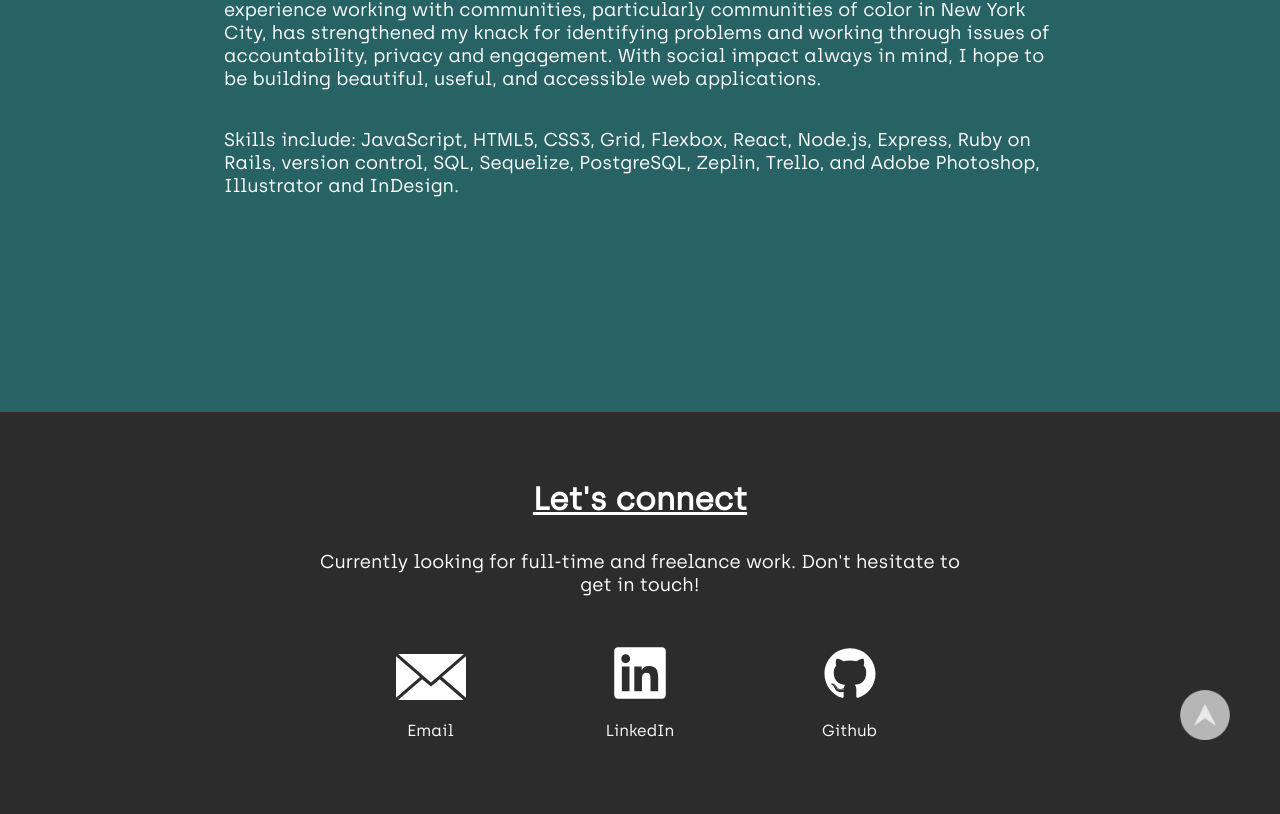
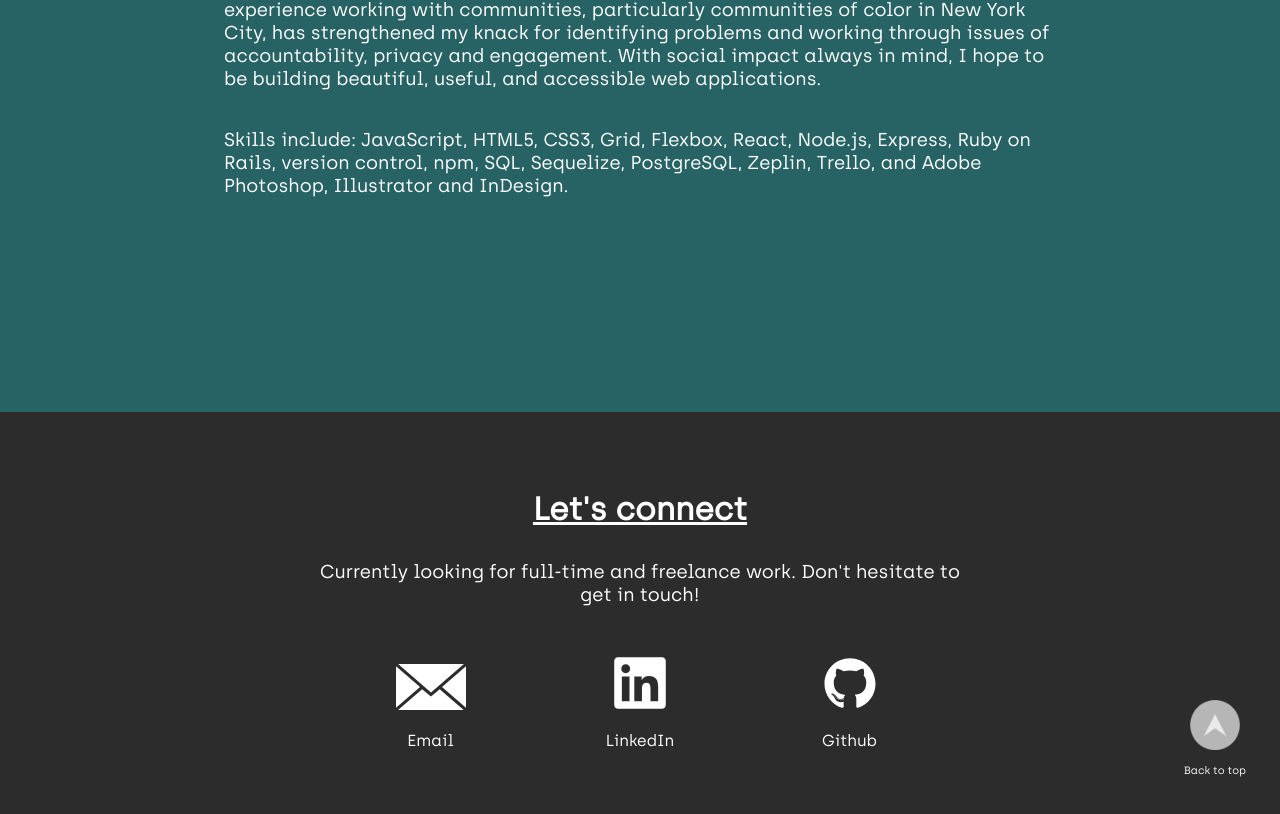
Before and after one commit to lizmoy/portfolio, a React (Create React App) app: page / in a window 1280 px wide. Shown: the part 2247-3061 px from the top of the page. Built offline with nearby package versions, Linux system fonts and the light colour scheme.

Commit message:
add back to top

```diff
--- a/src/App.css
+++ b/src/App.css
@@ -71,7 +71,6 @@ nav {
   height: 80px;
   position: relative;
   z-index: 5;
-  /* left: 40%; */
   display: flex;
   transform: rotate(10.5deg) skew(-18deg);
   top: 20%;
@@ -157,7 +156,6 @@ h3 {
   font-size: 24pt;
   text-decoration-line: underline;
   color:white;
-  /* margin-top: 80px; */
 }
 
 .projects-container {
@@ -307,6 +305,10 @@ h3 {
   margin: 0;
 }
 
+#connect {
+  margin-top: 80px;
+}
+
 .contact-options {
   display: flex;
   width: 60%;
@@ -340,11 +342,26 @@ h3 {
   opacity: 1;
 }
 
-.anchor-wrapper{
+.anchor-wrapper {
   position: relative;
   align-self: flex-end;
-  margin-bottom: 5px;
-  margin-right: 50px;
+  margin: 0px 10px 0px 10px;
+  z-index: 20;
+}
+
+.back-to-top {
+  font-family: 'archiaregular';
+  font-size: 8pt;
+  color: white;
+}
+
+.anchor-div {
+  align-self: flex-end;
+  position: relative;
   z-index: 20;
   top: -15%;
+  margin-right: 30px;
+  display: flex;
+  flex-direction: column;
+  align-items: center
 }
--- a/src/components/About.js
+++ b/src/components/About.js
@@ -5,7 +5,7 @@ export default function About() {
         <div className="about" id="about">
             <h3>Hi I'm Liz!</h3>
             <p className="about-text">I’m a Web Developer and Visual Designer interested in programming for a more equitable future. With a background in visual arts and community organizing, I bring a strong design sensibility and a wheelhouse of soft skills to the work that I do. My experience working with communities, particularly communities of color in New York City, has strengthened my knack for identifying problems and working through issues of accountability, privacy and engagement. With social impact always in mind, I hope to be building beautiful, useful, and accessible web applications.</p>
-            <p className="about-text">Skills include: JavaScript, HTML5, CSS3, Grid, Flexbox, React, Node.js, Express, Ruby on Rails, version control, SQL, Sequelize, PostgreSQL, Zeplin, Trello, and Adobe Photoshop, Illustrator and InDesign.</p>
+            <p className="about-text">Skills include: JavaScript, HTML5, CSS3, Grid, Flexbox, React, Node.js, Express, Ruby on Rails, version control, npm, SQL, Sequelize, PostgreSQL, Zeplin, Trello, and Adobe Photoshop, Illustrator and InDesign.</p>
         </div>
     )
 }
--- a/src/components/Contact.js
+++ b/src/components/Contact.js
@@ -7,7 +7,7 @@ import arrow from '../images/arrow-anchor.png'
 export default function Contact() {
     return (
         <div className="contact" id="contact">
-            <h3>Let's connect</h3>
+            <h3 id="connect">Let's connect</h3>
             <p className="connect">Currently looking for full-time and freelance work. Don't hesitate to get in touch!</p>
             <div className="contact-options">
                 <div className="contact-option">
@@ -23,7 +23,10 @@ export default function Contact() {
                     <p className="contact-text">Github</p>
                 </div>
             </div>
-            <a href="#landing" className="anchor-wrapper"><img src={arrow} className="anchor" alt=""/></a>
+            <div className="anchor-div">
+                <a href="#landing" className="anchor-wrapper"><img src={arrow} className="anchor" alt=""/></a>
+                <p className="back-to-top">Back to top</p>
+            </div>
         </div>
     )
 }
```
